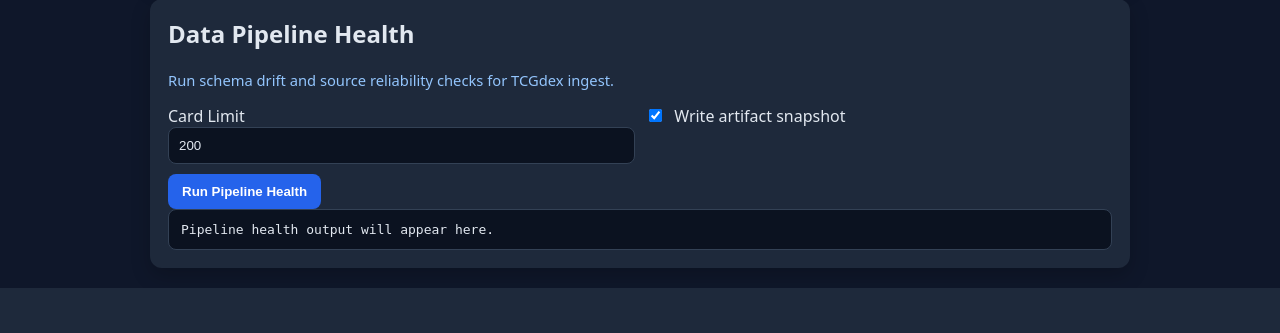
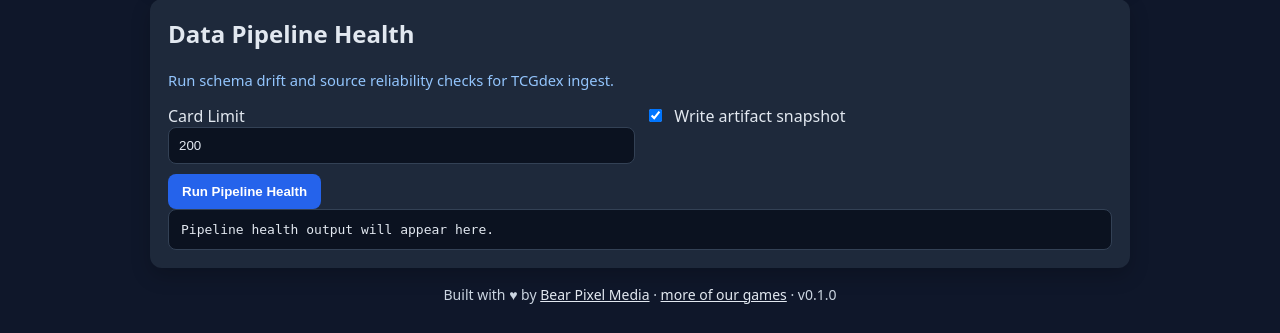
Before and after one commit to bearpixelmedia/pokemon-tcg-simulator, a Flask app: page / in a window 1280 px wide. Shown: the part 2824-3157 px from the top of the page. Before the commit the page ends 3112 px from the top, so only its background shows below. Run offline with Flask 3, Linux system fonts and the light colour scheme.

Commit message:
Site v0.1.0: add Bear Pixel Media footer credit
Add a visible footer credit, “Built with ♥ by Bear Pixel Media”,
linking to https://www.bearpixelmedia.com/, plus a contextual
“more of our games” link to https://www.bearpixelmedia.com/games.

```diff
--- a/templates/dashboard.html
+++ b/templates/dashboard.html
@@ -700,5 +700,13 @@
 
         loadBlueprints();
     </script>
+
+    <footer id="bpm-credit" style="max-width:980px;margin:16px auto 8px;text-align:center;color:#cbd5e1;font:14px/1.5 system-ui,sans-serif;">
+        Built with <span role="img" aria-label="love">♥</span> by
+        <a href="https://www.bearpixelmedia.com/" style="color:#e2e8f0;text-decoration:underline;">Bear Pixel Media</a>
+        ·
+        <a href="https://www.bearpixelmedia.com/games" style="color:#e2e8f0;text-decoration:underline;">more of our games</a>
+        · v0.1.0
+    </footer>
 </body>
 </html>
```
Also changed, not shown: dashboard.html (+8 -0 lines).
